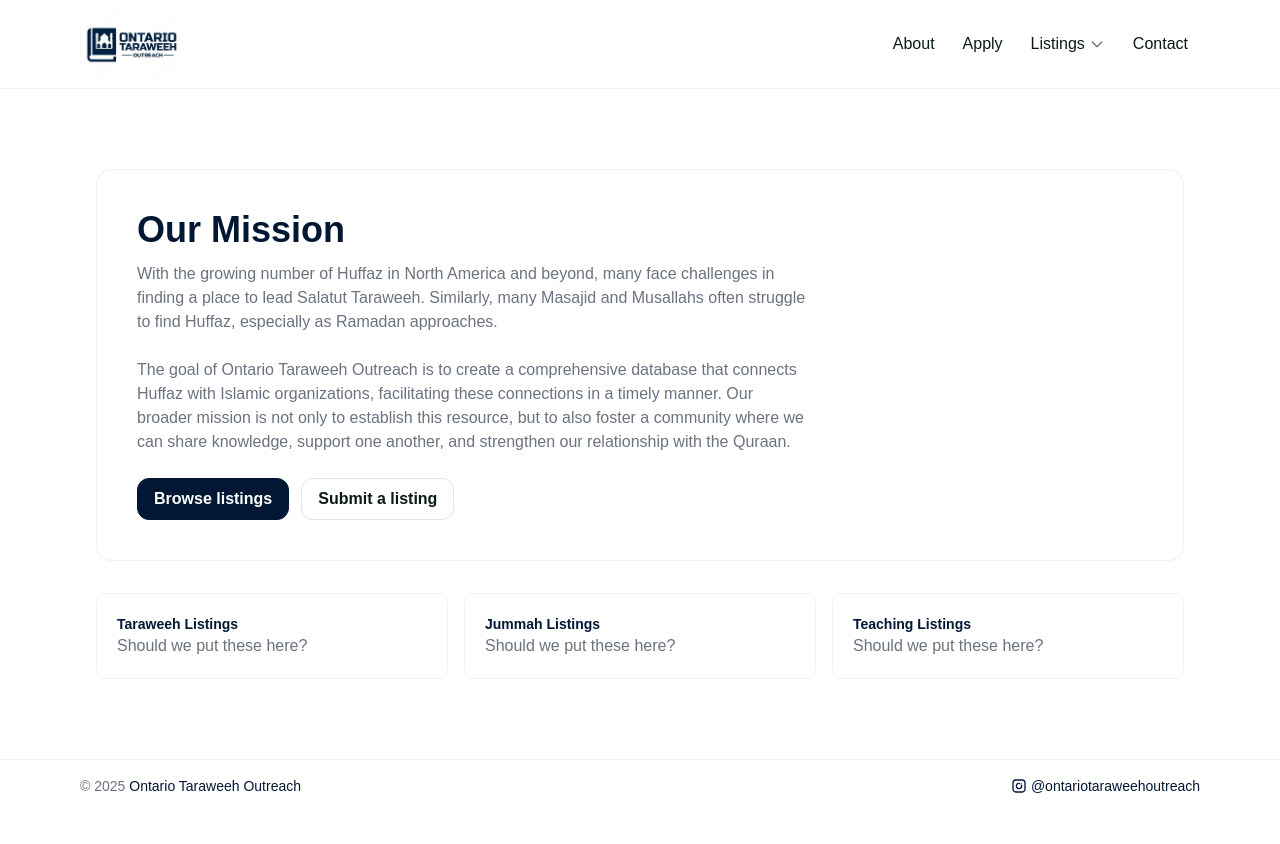
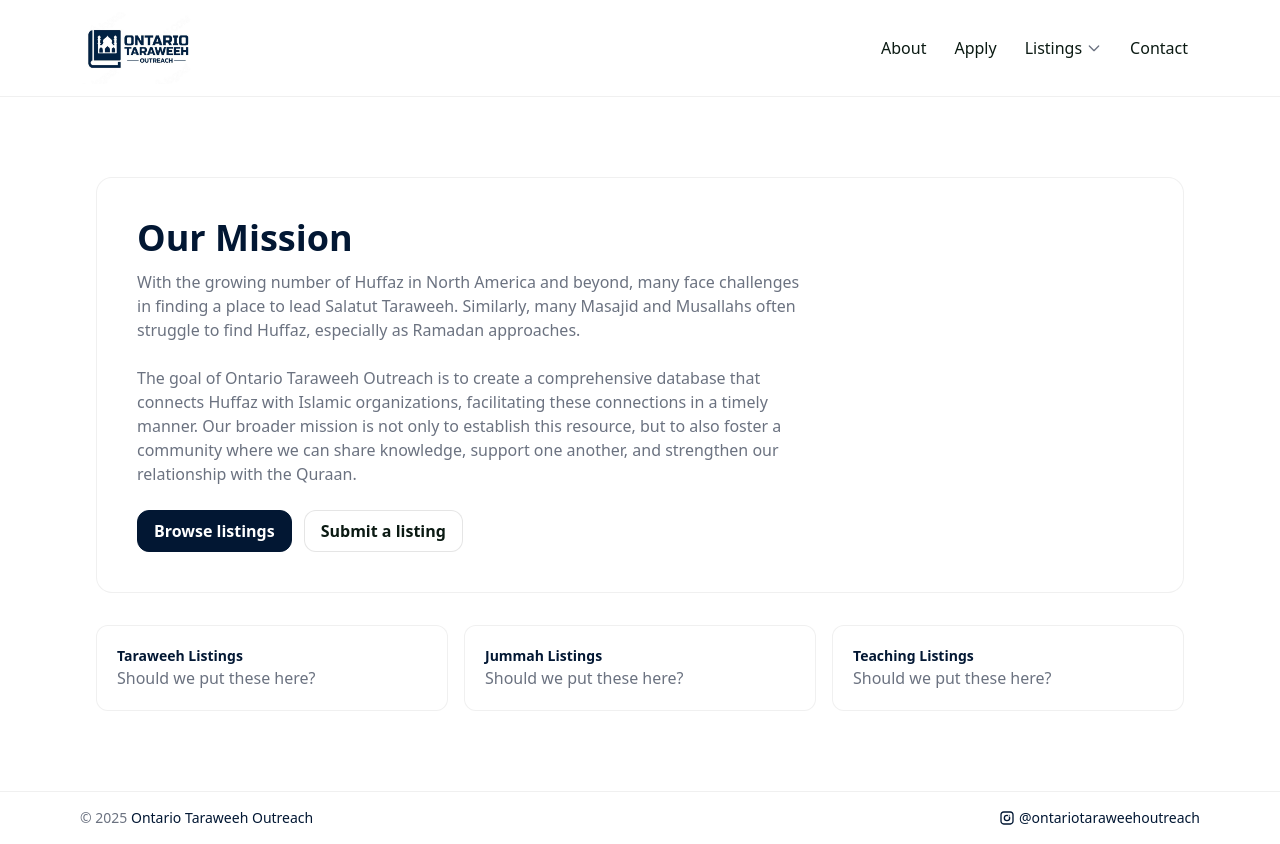
Before and after one commit to Zaydqadri/OTO_Web_Dev, a Next.js app: page / in a window 1280 px wide. Before the commit the page ends 812 px from the top, so only its background shows below. Built offline with nearby package versions, Linux system fonts and the light colour scheme.

Commit message:
Changed global font, added padding in header listings dropdown

```diff
--- a/src/components/Header.tsx
+++ b/src/components/Header.tsx
@@ -47,7 +47,7 @@
             width={200}
             height={60}
             priority
-            className="h-16 w-auto"
+            className="h-18 w-auto"
           />
         </Link>
 
@@ -81,10 +81,12 @@
               className={`absolute right-0 mt-2 w-56 rounded-xl border border-[color:rgb(0_0_0_/_0.08)] bg-white shadow-lg transition
                 ${openDesktopMenu ? "opacity-100 translate-y-0 pointer-events-auto" : "opacity-0 -translate-y-1 pointer-events-none"}`}
             >
-              <MenuLink href="/listings/all">All Listings</MenuLink>
-              <MenuLink href="/listings/jummah">Jummah</MenuLink>
-              <MenuLink href="/listings/taraweeh">Taraweeh</MenuLink>
-              <MenuLink href="/listings/teaching">Teaching</MenuLink>
+              <div className="p-1.5">
+                <MenuLink href="/listings/all">All Listings</MenuLink>
+                <MenuLink href="/listings/jummah">Jummah</MenuLink>
+                <MenuLink href="/listings/taraweeh">Taraweeh</MenuLink>
+                <MenuLink href="/listings/teaching">Teaching</MenuLink>
+              </div>
             </div>
           </div>
 
--- a/src/styles/globals.css
+++ b/src/styles/globals.css
@@ -1,3 +1,5 @@
+/* import nunito sans font from google fonts */
+@import url('https://fonts.googleapis.com/css2?family=Nunito+Sans:wght@400;700&display=swap');
 @import "tailwindcss";
 
 @tailwind base;
@@ -31,7 +33,7 @@
 body {
   background: var(--background);
   color: var(--foreground);
-  font-family: Arial, Helvetica, sans-serif;
+  font-family: 'Nunito Sans' sans-serif;
 }
 
 *:focus-visible{
```
